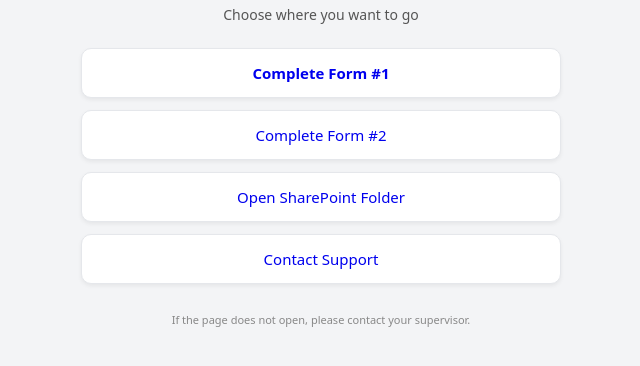
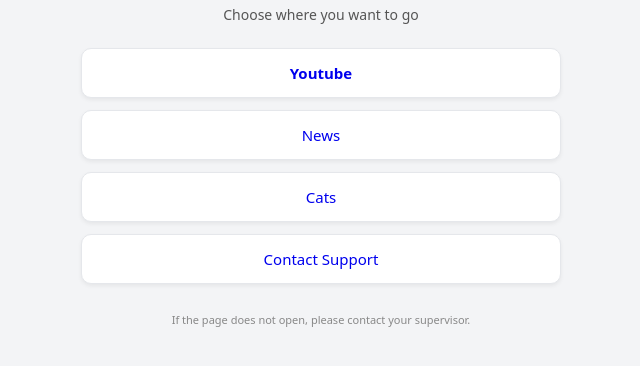
Before and after one commit to SakkadaTheStrongest/qr-menu, a plain HTML site: page index.html in a window 1280 px wide. Shown: the part 76-442 px from the top of the page, without its empty margins (319-959 px from the left). Drawn offline with Linux system fonts and the light colour scheme.

Commit message:
Update index.html

```diff
--- a/index.html
+++ b/index.html
@@ -66,22 +66,22 @@
 
         <div class="links">
             <!-- 🔹 BUTTON 1 -->
-            <a class="link-button link-main" href="https://example.com/form1" target="_blank">
-                Complete Form #1
+            <a class="link-button link-main" href="https://www.youtube.com/watch?v=xvFZjo5PgG0&list=RDxvFZjo5PgG0&start_radio=1" target="_blank">
+                Youtube
             </a>
 
             <!-- 🔹 BUTTON 2 -->
-            <a class="link-button" href="https://example.com/form2" target="_blank">
-                Complete Form #2
+            <a class="link-button" href="https://servicestrm.sharepoint.com/sites/E1_AUST_SER_UI_SA_SAWFS/SitePages/EventPlanHome.aspx" target="_blank">
+                News
             </a>
 
             <!-- 🔹 BUTTON 3 -->
-            <a class="link-button" href="https://example.com/sharepoint-folder" target="_blank">
-                Open SharePoint Folder
+            <a class="link-button" href="https://www.reddit.com/r/cats/" target="_blank">
+                Cats
             </a>
 
             <!-- 🔹 BUTTON 4 -->
-            <a class="link-button" href="mailto:someone@example.com">
+            <a class="link-button" href="mailto:danylo.olshanskyi@sawater.com.au">
                 Contact Support
             </a>
         </div>
```
